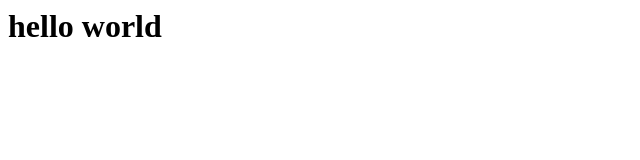
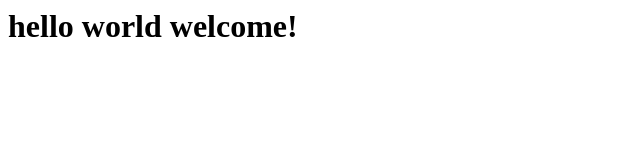
Before and after one commit to ayushsinghrajput524-beep/My-first-repo, a plain HTML site: page Index.html in a window 1280 px wide. Shown: the whole page, without its empty margins (0-640 px from the left). Drawn offline with Linux system fonts and the light colour scheme.

Commit message:
Update Index.html

```diff
--- a/Index.html
+++ b/Index.html
@@ -3,6 +3,6 @@
 <title>webpage</title>
 </head>
 <body>
-<h1>hello world</h1>
+<h1>hello world welcome!</h1>
 </body>
 </html>
```
